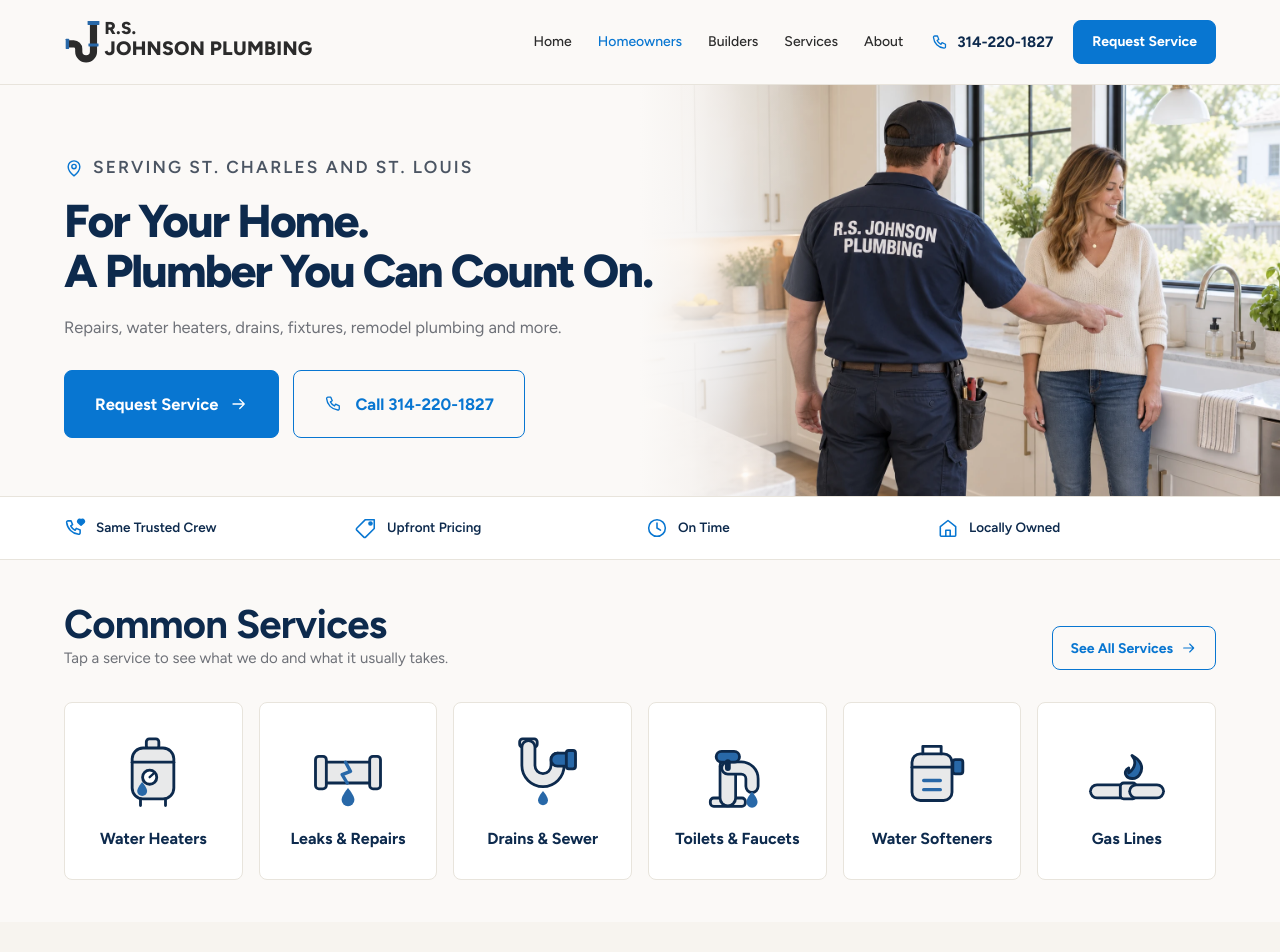
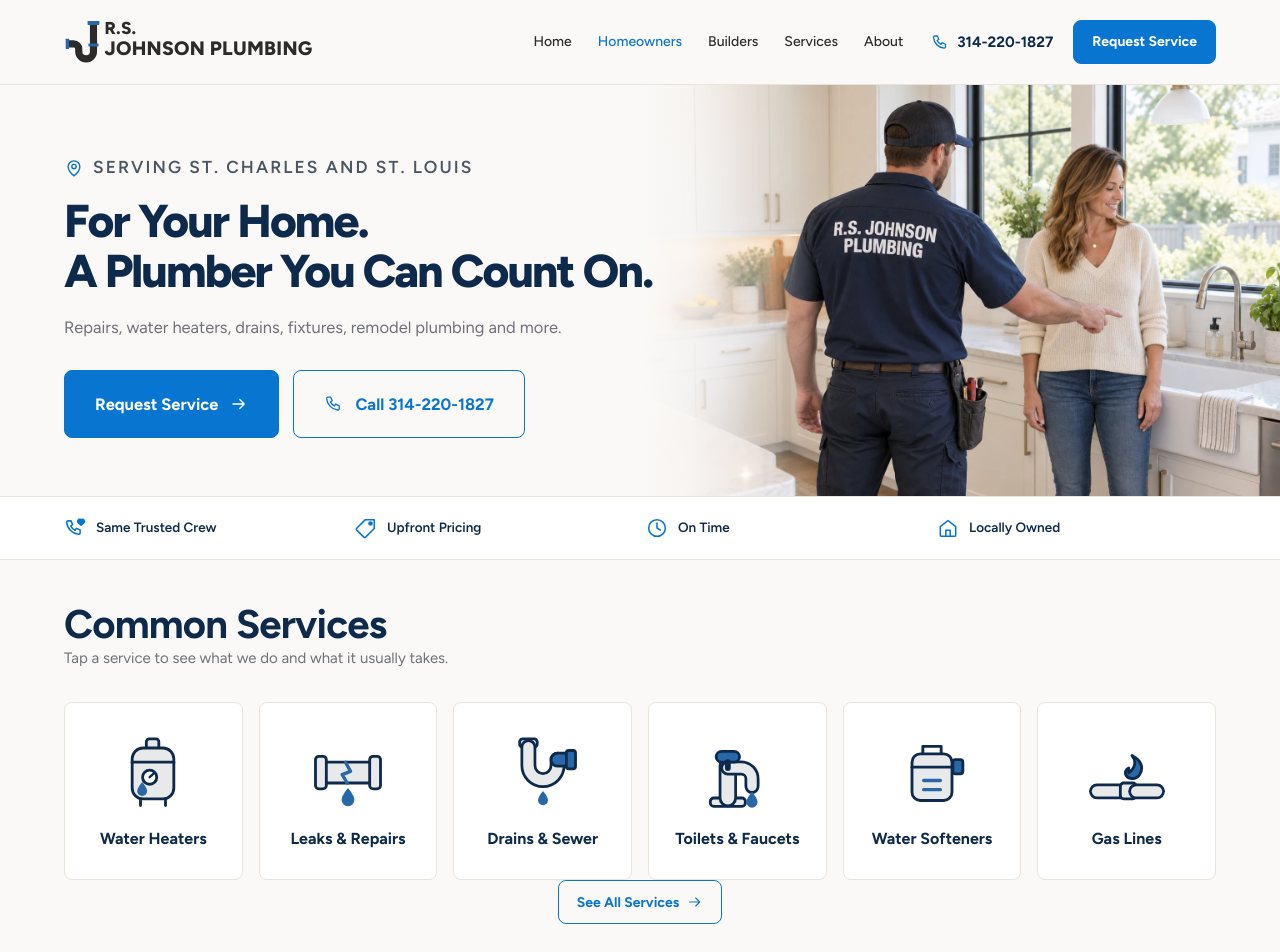
Before and after one commit to rs-johnson-plumbing/website, a Next.js app: page /for-homeowners in a window 1280 px wide. Shown: the top 952 px of the page. Built offline with nearby package versions, Linux system fonts and the light colour scheme.

Commit message:
Place See All Services beneath homeowner service cards

```diff
--- a/src/components/concept-two/pages/C2Homeowners.tsx
+++ b/src/components/concept-two/pages/C2Homeowners.tsx
@@ -43,18 +43,20 @@ export function C2Homeowners() {
 
       <section id="services" className="c2-section c2-section--paper" aria-labelledby="c2-home-services">
         <div className="c2-wrap">
-          <div className="c2-section-head c2-section-head--split">
+          <div className="c2-section-head">
             <div>
               <h2 id="c2-home-services" className="c2-h2">
                 {page.services.heading}
               </h2>
               <p>{page.services.line}</p>
             </div>
+          </div>
+          <C2ServiceGrid items={tiles} />
+          <div className="c2-center c2-home-services-more">
             <C2Button href="/services" variant="outline" size="sm">
               {page.services.seeAll}
             </C2Button>
           </div>
-          <C2ServiceGrid items={tiles} />
         </div>
       </section>
 
```
